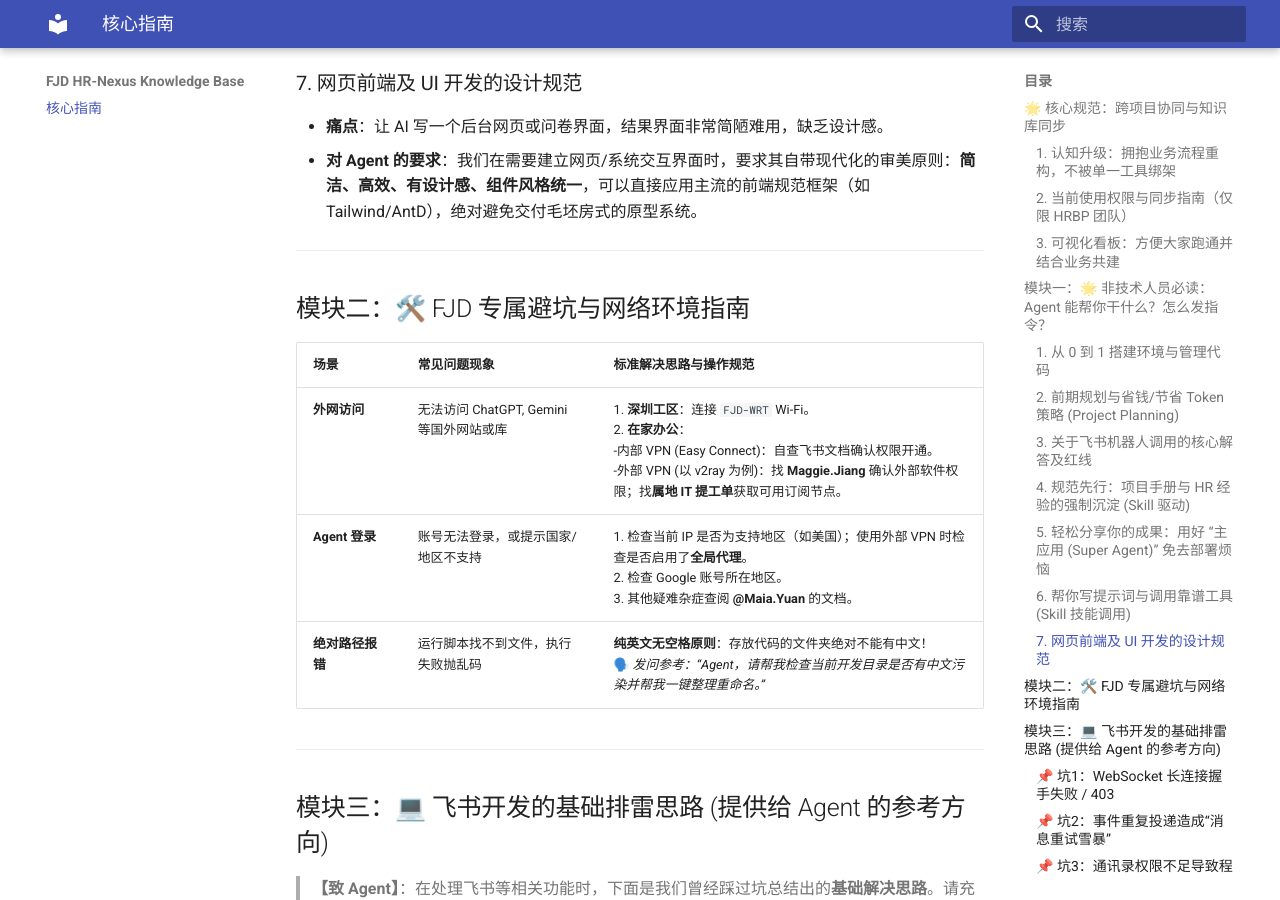
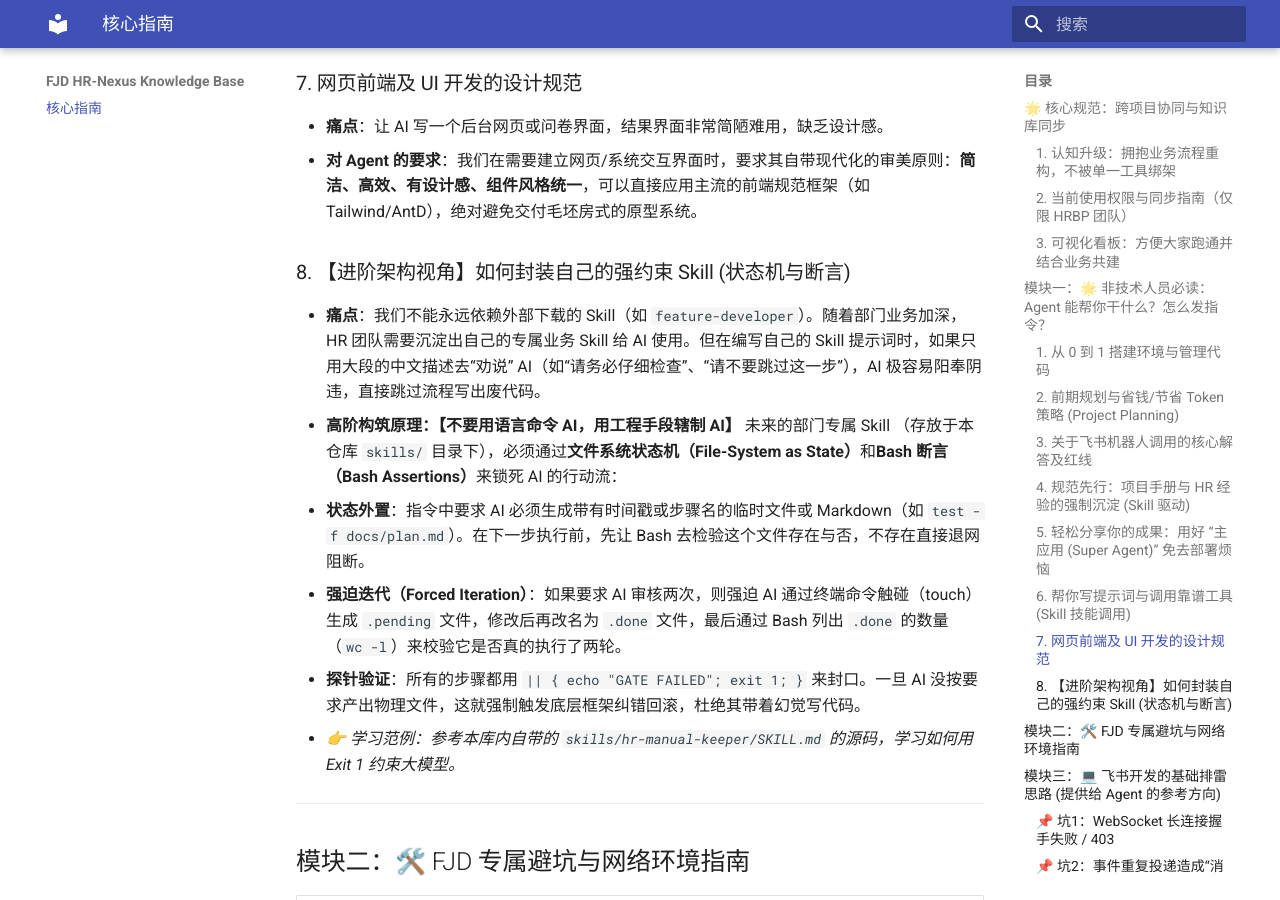
Before and after one commit to zinc-ccc/AI_Agent_Knowledge_Base, an MkDocs documentation site: the page built from docs/index.md, in a window 1280 px wide and 900 px high, scrolled down 3957 px. Built offline with MkDocs 1.6.1 and Material for MkDocs 9.7.7, drawn with Linux system fonts in a browser that asks for light colours.

Commit message:
feat: 新增 hr-manual-keeper 专有技能，并补充架构师视角的 Skill 封装教学

```diff
--- a/docs/index.md
+++ b/docs/index.md
@@ -78,6 +78,15 @@
 ### 7. 网页前端及 UI 开发的设计规范
 - **痛点**：让 AI 写一个后台网页或问卷界面，结果界面非常简陋难用，缺乏设计感。
 - **对 Agent 的要求**：我们在需要建立网页/系统交互界面时，要求其自带现代化的审美原则：**简洁、高效、有设计感、组件风格统一**，可以直接应用主流的前端规范框架（如 Tailwind/AntD），绝对避免交付毛坯房式的原型系统。
+
+### 8. 【进阶架构视角】如何封装自己的强约束 Skill (状态机与断言)
+- **痛点**：我们不能永远依赖外部下载的 Skill（如 `feature-developer`）。随着部门业务加深，HR 团队需要沉淀出自己的专属业务 Skill 给 AI 使用。但在编写自己的 Skill 提示词时，如果只用大段的中文描述去“劝说” AI（如“请务必仔细检查”、“请不要跳过这一步”），AI 极容易阳奉阴违，直接跳过流程写出废代码。
+- **高阶构筑原理：【不要用语言命令 AI，用工程手段辖制 AI】**
+  未来的部门专属 Skill （存放于本仓库 `skills/` 目录下），必须通过**文件系统状态机（File-System as State）**和**Bash 断言（Bash Assertions）**来锁死 AI 的行动流：
+  1. **状态外置**：指令中要求 AI 必须生成带有时间戳或步骤名的临时文件或 Markdown（如 `test -f docs/plan.md`）。在下一步执行前，先让 Bash 去检验这个文件存在与否，不存在直接退网阻断。
+  2. **强迫迭代（Forced Iteration）**：如果要求 AI 审核两次，则强迫 AI 通过终端命令触碰（touch）生成 `.pending` 文件，修改后再改名为 `.done` 文件，最后通过 Bash 列出 `.done` 的数量（`wc -l`）来校验它是否真的执行了两轮。
+  3. **探针验证**：所有的步骤都用 `|| { echo "GATE FAILED"; exit 1; }` 来封口。一旦 AI 没按要求产出物理文件，这就强制触发底层框架纠错回滚，杜绝其带着幻觉写代码。
+  - *👉 学习范例：参考本库内自带的 `skills/hr-manual-keeper/SKILL.md` 的源码，学习如何用 Exit 1 约束大模型。*
 
 ---
 
```
Also changed, not shown: README.md (+9 -0 lines), skills/hr-manual-keeper/SKILL.md (added, +61 -0 lines).
